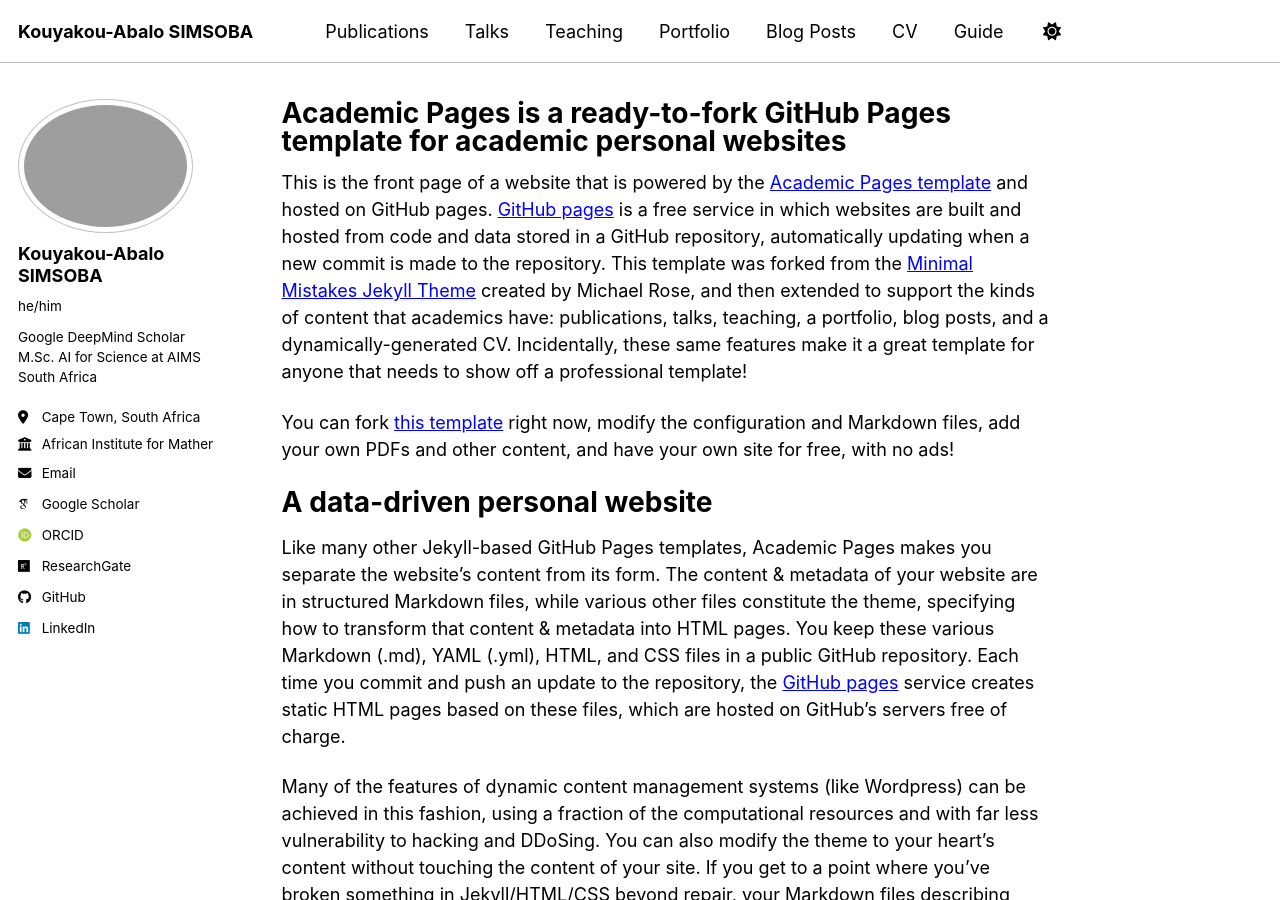
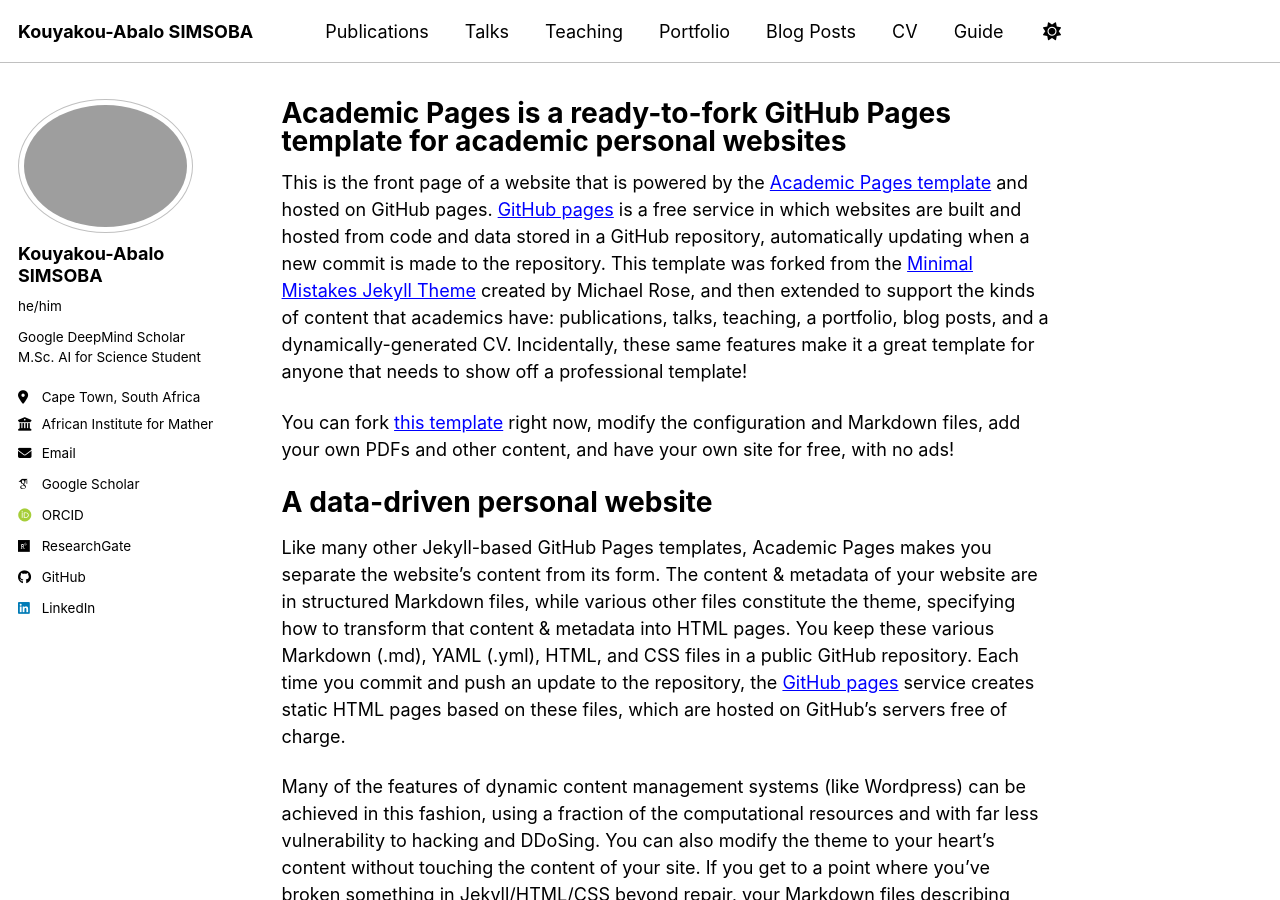
Before and after one commit to abalosimsoba-prog/abalosimsoba-prog.github.io, a Jekyll site: the page built from _pages/about.md, in a window 1280 px wide and 900 px high. Built offline with Jekyll 4.4.1, drawn with Linux system fonts in a browser that asks for light colours; some web fonts are replaced; a script bundle is joined from its source files by our own code; library files that are not in the unit come from our copies; some of the changed lines change nothing that is shown.

Commit message:
Update _config.yml

```diff
--- a/_config.yml
+++ b/_config.yml
@@ -1,10 +1,10 @@
 # Basic Site Settings
 locale                  : "en-US"
-site_theme              : "contrast"
+site_theme              : "contrast" # Modern high-contrast tech theme
 title                   : "Kouyakou-Abalo SIMSOBA"
 title_separator         : "-"
 name                    : "Kouyakou-Abalo SIMSOBA"
-description             : "Google DeepMind Scholar | Artificial Intelligence Researcher"
+description             : "Google DeepMind Scholar | AI for Science Researcher"
 url                     : "https://abalosimsoba-prog.github.io"
 baseurl                 : ""
 repository              : "abalosimsoba-prog/abalosimsoba-prog.github.io"
@@ -14,11 +14,10 @@
   avatar           : "profile.jpg"
   name             : "Kouyakou-Abalo SIMSOBA"
   pronouns         : "he/him"
-  # Using '|' forces the site to respect the new lines exactly as written
+  # Using '|' to force these onto new lines to fit the narrow sidebar
   bio: |
     Google DeepMind Scholar
-    M.Sc. AI for Science at
-    AIMS South Africa
+    M.Sc. AI for Science Student
   location         : "Cape Town, South Africa"
   employer: |
     African Institute for
@@ -51,7 +50,7 @@
 comments:
   provider               : false
 
-# File Management
+# File Management & Conversion
 include:
   - .htaccess
   - _pages
@@ -77,7 +76,6 @@
 encoding: "utf-8"
 markdown_ext: "markdown,mkdown,mkdn,mkd,md"
 
-# Conversion
 markdown: kramdown
 highlighter: rouge
 lsi: false
@@ -99,7 +97,7 @@
     output: true
     permalink: /:collection/:path/
 
-# Defaults
+# Display Defaults
 defaults:
   - scope:
       path: ""
```
